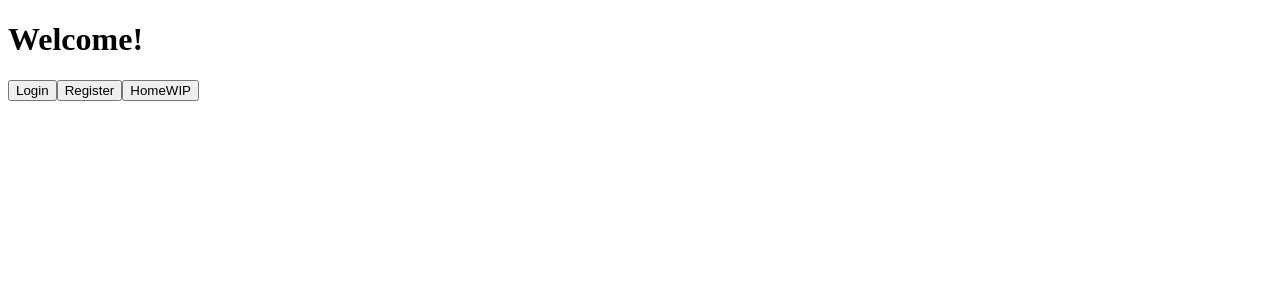
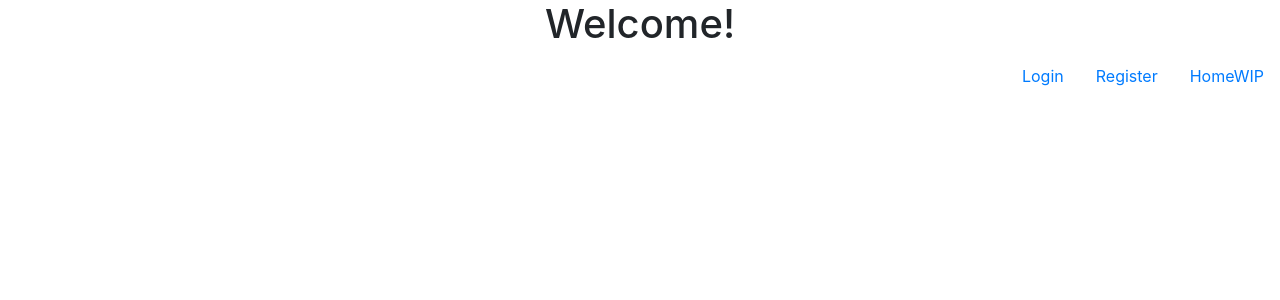
Before and after one commit to markrubio632/ScriptingItOutInJavaScriptNodeJS, an Angular app in the folder Angular/angApp/: page / in a window 1280 px wide. Shown: the top 300 px of the page. Built offline with nearby package versions, Linux system fonts and the light colour scheme.

Commit message:
worked on more front-end. Update component needs revision

```diff
--- a/Angular/angApp/src/app/components/layout/header/header.component.html
+++ b/Angular/angApp/src/app/components/layout/header/header.component.html
@@ -1,18 +1,22 @@
-<header class="header" *ngIf="isLoggedAdmin">
-    <h1>Welcome Admin!</h1>
-    <button (click)="Logout()">Logout</button>
-    <button (click)="Register()">Register</button>
-    <button (click)="Home()">HomeWIP</button>
+<head>
+    <link rel="stylesheet" href="https://cdn.jsdelivr.net/npm/bootstrap@4.5.3/dist/css/bootstrap.min.css" integrity="sha384-TX8t27EcRE3e/ihU7zmQxVncDAy5uIKz4rEkgIXeMed4M0jlfIDPvg6uqKI2xXr2" crossorigin="anonymous">
+</head>
+<header class="header">
+    <h1 class="text-center" *ngIf="isLoggedAdmin">Welcome Admin!</h1>
+    <h1 class="text-center" *ngIf="isLoggedUser">Welcome User!</h1>
+    <h1 class="text-center" *ngIf="isNotLogged">Welcome!</h1>
+    <ul class="nav justify-content-end">
+        <li class="nav-item" *ngIf="isNotLogged">
+            <a class="nav-link" (click)="Login()">Login</a>
+        </li>
+        <li class="nav-item" *ngIf="isLogged">
+            <a class="nav-link" (click)="Logout()">Logout</a>
+        </li>
+        <li class="nav-item">
+            <a class="nav-link" (click)="Register()">Register</a>
+        </li>
+        <li class="nav-item">
+            <a class="nav-link" (click)="Home()">HomeWIP</a>
+        </li>
+    </ul>
 </header>
-<header class="header" *ngIf="isLoggedUser">
-    <h1>Welcome User!</h1>
-    <button (click)="Logout()">Logout</button>
-    <button (click)="Register()">Register</button>
-    <button (click)="Home()">HomeWIP</button>
-</header>
-<header class="header" *ngIf="isNotLogged">
-    <h1>Welcome!</h1>
-    <button (click)="Login()">Login</button>
-    <button (click)="Register()">Register</button>
-    <button (click)="Home()">HomeWIP</button>
-</header>
--- a/Angular/angApp/src/app/components/login/login.component.html
+++ b/Angular/angApp/src/app/components/login/login.component.html
@@ -1,11 +1,13 @@
-<form [formGroup]="userForm" (ngSubmit)="onSubmit()">
-    <div>
+<form [formGroup]="userForm" (ngSubmit)="onSubmit()" class="container">
+    <div class="form-group row justify-content-center">
         <label for="userName">UserName: </label>
-        <input type="text" name="userName" id="userName" formControlName="userName"/><br>
-
+        <input type="text" name="userName" id="userName" formControlName="userName" class="form-control"/>
+    </div>
+    <div class="form-group row justify-content-center">
         <label for="userPass">Password: </label>
-        <input type="text" name="userPass" id="userPass" formControlName="userPass"/><br>
-
-        <button type="submit" class="button">Submit</button>
+        <input type="text" name="userPass" id="userPass" formControlName="userPass" class="form-control"/>
+    </div>
+    <div class="form-group row justify-content-center">
+        <button type="submit" class="btn btn-primary">Submit</button>
     </div>
 </form>
--- a/Angular/angApp/src/app/components/register/register.component.html
+++ b/Angular/angApp/src/app/components/register/register.component.html
@@ -1,20 +1,30 @@
-<form [formGroup]="userForm" (ngSubmit)="onSubmit()">
-    <div>
+<head>
+    <link rel="stylesheet" href="https://cdn.jsdelivr.net/npm/bootstrap@4.5.3/dist/css/bootstrap.min.css" integrity="sha384-TX8t27EcRE3e/ihU7zmQxVncDAy5uIKz4rEkgIXeMed4M0jlfIDPvg6uqKI2xXr2" crossorigin="anonymous">
+</head>
+<form [formGroup]="userForm" (ngSubmit)="onSubmit()" class="container">
+    <div class="form-group row justify-content-center">
+        <h2>Register a New User!</h2>
+    </div>
+    <div class="form-group row justify-content-center">
         <label for="userName">UserName: </label>
-        <input type="text" name="userName" id="userName" formControlName="userName"/><br>
-
+        <input type="text" name="userName" id="userName" formControlName="userName" class="form-control"/>
+    </div>
+    <div class="form-group row justify-content-center">
         <label for="userPass">Password: </label>
-        <input type="text" name="userPass" id="userPass" formControlName="userPass"/><br>
-
+        <input type="text" name="userPass" id="userPass" formControlName="userPass" class="form-control"/>
+    </div>
+    <div class="form-group row justify-content-center">
         <label for="userEmail">Email: </label>
-        <input type="text" name="userEmail" id="userEmail" formControlName="userEmail"/><br>
-
+        <input type="text" name="userEmail" id="userEmail" formControlName="userEmail" class="form-control"/>
+    </div>
+    <div class="form-group row justify-content-center">
         <label for="userName">Role: </label>
-        <select name="userRole" id="userRole" formControlName="userRole">
+        <select name="userRole" id="userRole" formControlName="userRole" class="form-control">
             <option value="Admin">Admin</option>
             <option value="User">User</option>
-        </select><br>
-
-        <button type="submit" class="button">Submit</button>
+        </select>
+    </div>
+    <div class="form-group row justify-content-center">
+        <button type="submit" class="btn btn-primary">Register</button>
     </div>
 </form>
--- a/Angular/angApp/src/app/components/user/user.component.html
+++ b/Angular/angApp/src/app/components/user/user.component.html
@@ -2,15 +2,18 @@
     <link rel="stylesheet" href="https://cdn.jsdelivr.net/npm/bootstrap@4.5.3/dist/css/bootstrap.min.css" integrity="sha384-TX8t27EcRE3e/ihU7zmQxVncDAy5uIKz4rEkgIXeMed4M0jlfIDPvg6uqKI2xXr2" crossorigin="anonymous">
 </head>
 <body>
-    <div *ngIf="isAdmin">
-        <button type="button" class="btn btn-primary" (click)="OnToggleShowUsers()">Show Users</button>
-        <button type="button" class="btn btn-primary" (click)="OnToggleAddUsers()">Add New User</button>
+    <div *ngIf="isAdmin" class="form-group row justify-content-center">
+        <button type="button" class="btn btn-primary" data-toggle="button" aria-pressed="false" (click)="OnToggleShowUsers()">Show Users</button>
+        <button type="button" class="btn btn-primary" data-toggle="button" aria-pressed="false" (click)="OnToggleAddUsers()">Add New User</button>
     </div>
-    <div *ngIf="!isAdmin">
-        <button type="button" class="btn btn-primary" (click)="OnToggleShowUsers()">Show Users</button>
+    <div *ngIf="!isAdmin" class="form-group row justify-content-center">
+        <button type="button" class="btn btn-primary" data-toggle="button" aria-pressed="false" (click)="OnToggleShowUsers()">Show Information</button>
     </div>
-    <div class="container" [hidden]="!userShow" *ngIf="isAdmin">
-        <table>
+    <div class="container " [hidden]="!userShow" *ngIf="isAdmin">
+        <div>
+            <h2 class="form-group row justify-content-center">Accounts Registered</h2>
+        </div>
+        <table class="table">
             <thead>
                 <tr>
                     <th scope="col">UserID</th>
@@ -25,12 +28,14 @@
                     <td>{{user.userRole}}</td>
                     <td><button type="button" class="btn btn-danger" (click)="DeleteUser(user.userId)">Delete</button></td>
                 </tr>
-                <tr><td *ngIf="isMyUser"><button type="button" class="btn btn-primary" (click)="OnToggleUpdateUsers()" >Update My Account</button></td></tr>
             </tbody>
         </table>
+        <div class="form-group row justify-content-center">
+            <button type="button" class="btn btn-primary" (click)="OnToggleUpdateUsers()" >Update My Account</button>
+        </div>
     </div>
     <div class="container" [hidden]="!userShow" *ngIf="!isAdmin">
-        <table>
+        <table class="table">
             <thead>
                 <tr>
                     <th scope="col">UserID</th>
@@ -41,8 +46,8 @@
                 <tr>
                     <th>{{this.dUser.userId}}</th>
                     <td>{{this.dUser.userEmail}}</td>
-                    <td><button type="button" class="btn btn-danger" (click)="DeleteUser(user.userId)">Delete</button></td>
-                    <td><button type="button" class="btn btn-primary" (click)="OnToggleUpdateUsers()">Update</button></td>
+                    <td><button type="button" class="btn btn-danger" data-toggle="button" aria-pressed="false" (click)="DeleteUser(user.userId)">Delete My Account</button></td>
+                    <td><button type="button" class="btn btn-primary" data-toggle="button" aria-pressed="false" (click)="OnToggleUpdateUsers()">Update My Account</button></td>
                 </tr>
             </tbody>
         </table>
```
